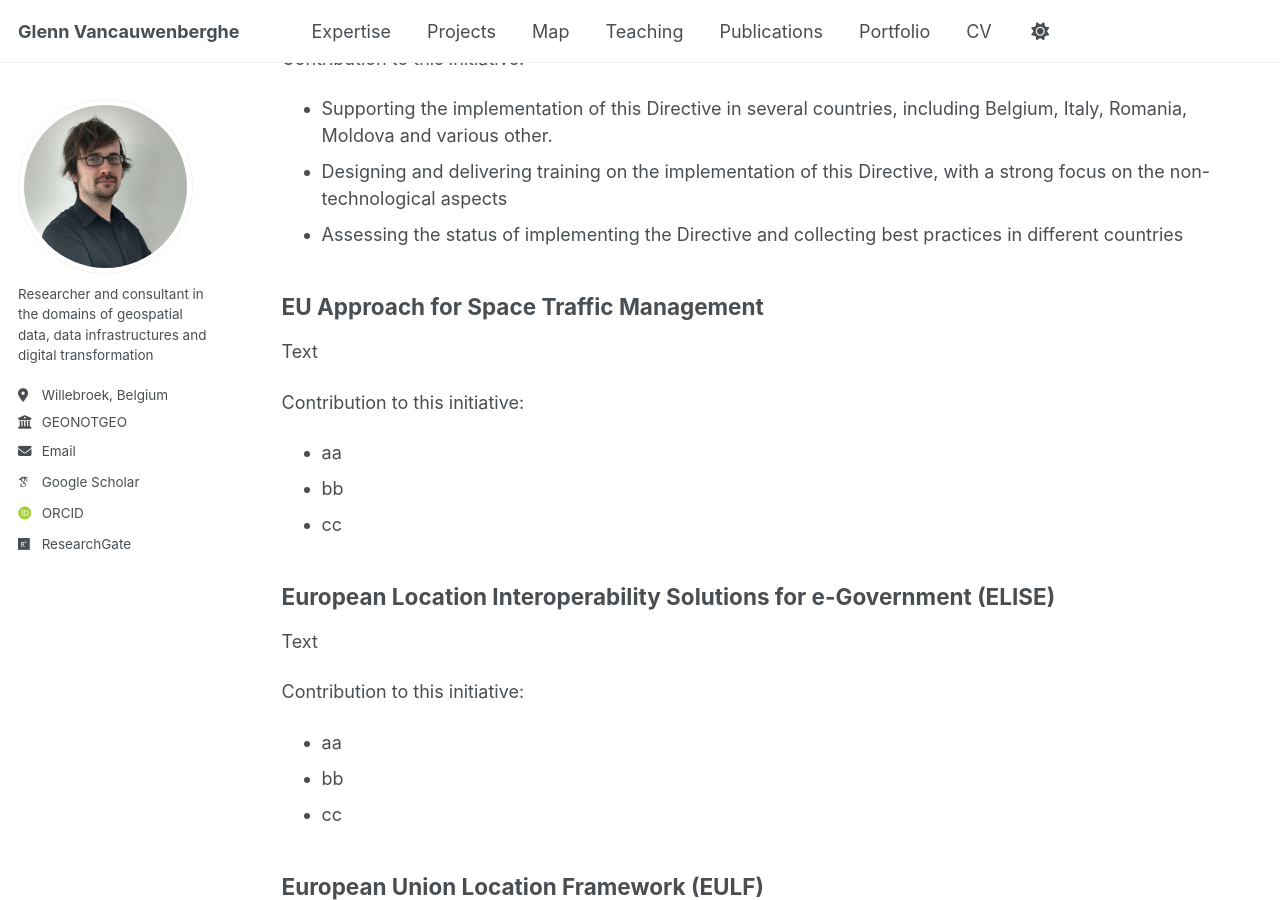
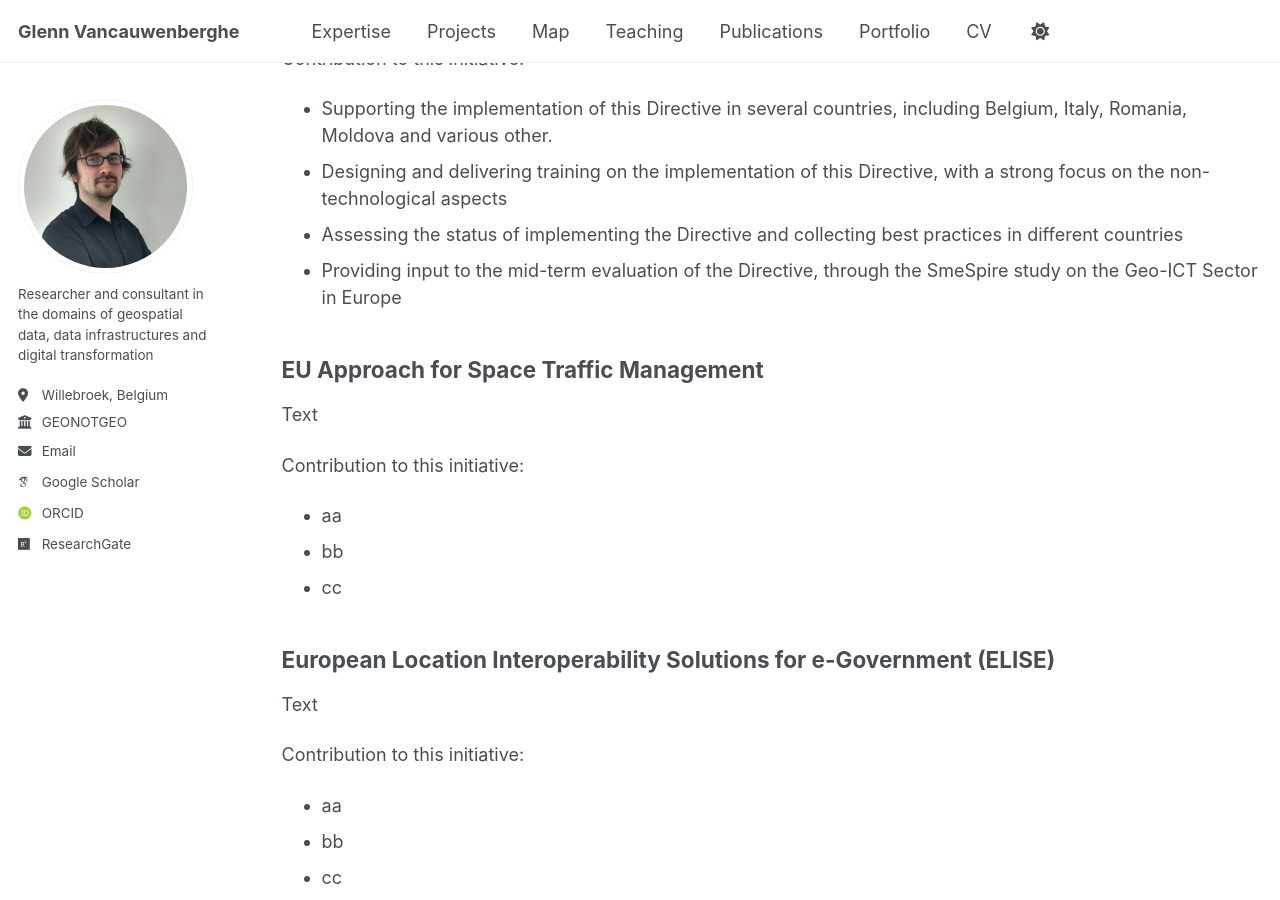
Before and after one commit to GVancauwenberghe/gvancauwenberghe.github.io, a Jekyll site: the page built from _pages/europe.md, in a window 1280 px wide and 900 px high, scrolled down 516 px. Built offline with Jekyll 4.4.1, drawn with Linux system fonts in a browser that asks for light colours; some web fonts are replaced.

Commit message:
Update europe.md

```diff
--- a/_pages/europe.md
+++ b/_pages/europe.md
@@ -16,6 +16,7 @@ Contribution to this initiative:
 * Supporting the implementation of this Directive in several countries, including Belgium, Italy, Romania, Moldova and various other.
 * Designing and delivering training on the implementation of this Directive, with a strong focus on the non-technological aspects
 * Assessing the status of implementing the Directive and collecting best practices in different countries
+* Providing input to the mid-term evaluation of the Directive, through the SmeSpire study on the Geo-ICT Sector in Europe
 
 ## EU Approach for Space Traffic Management
 Text
```
